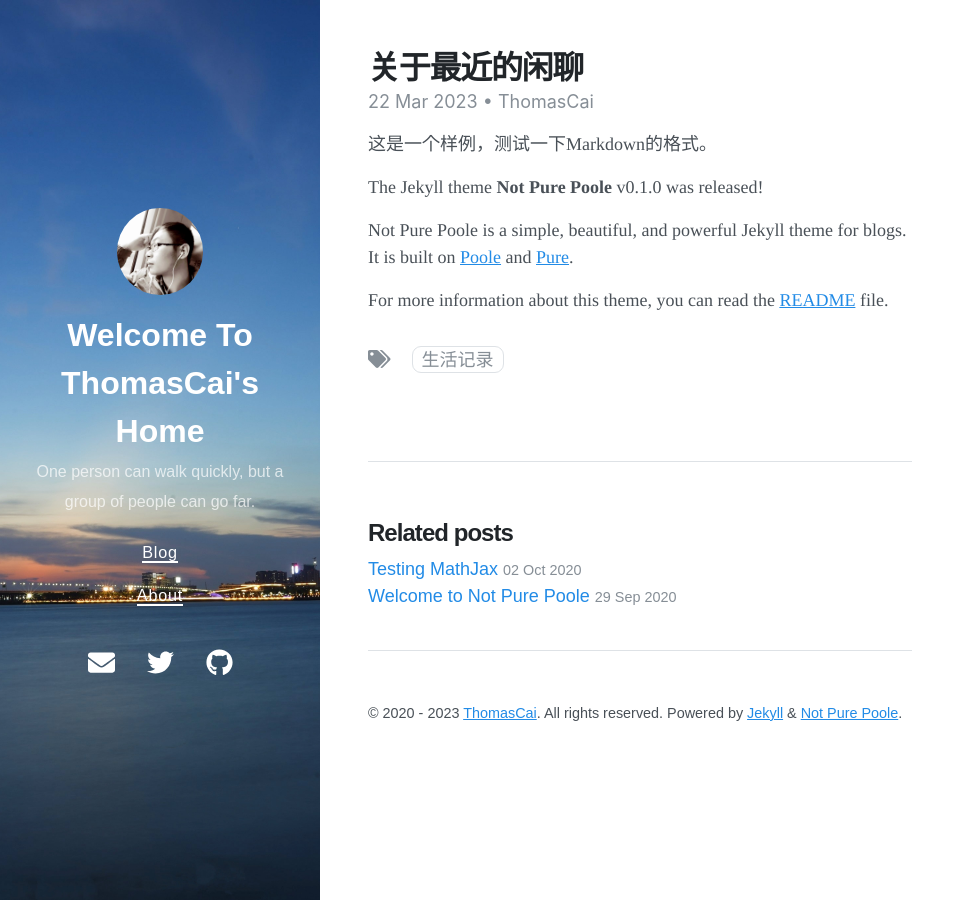
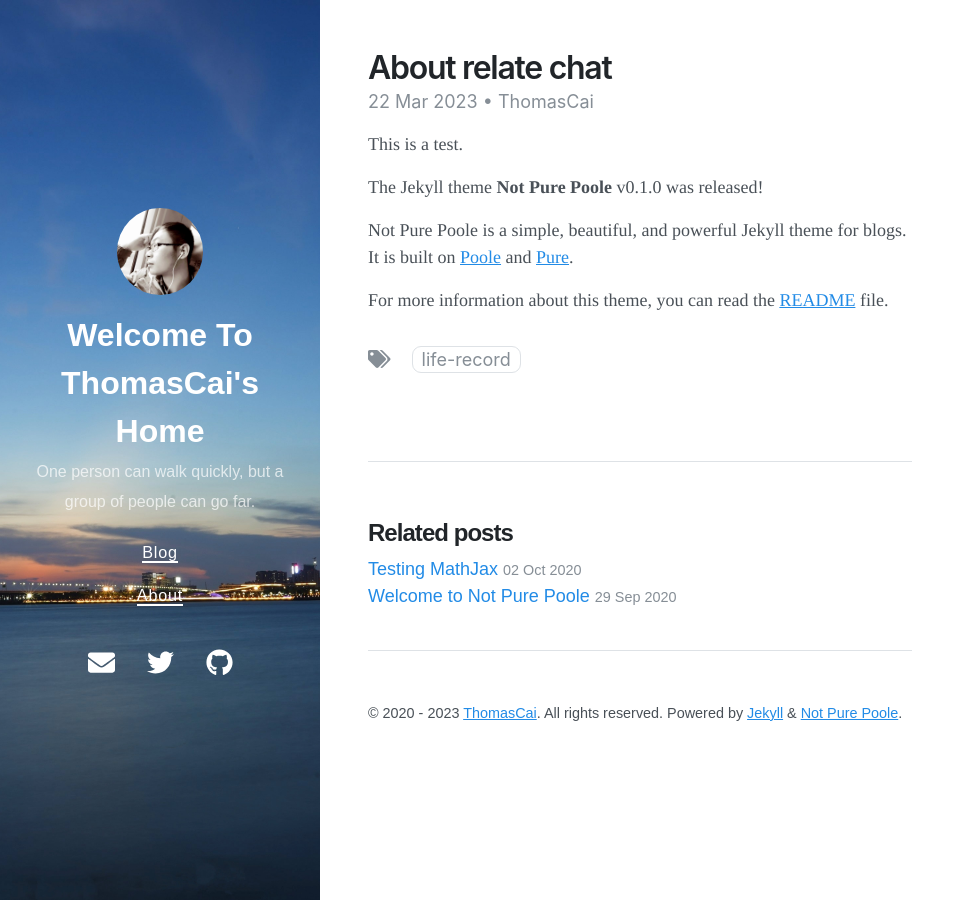
Before and after one commit to ThomasCai/thomascai.github.io, a Jekyll site: the page built from _posts/2023-03-22-about-relate-chat.md, in a window 1280 px wide. Shown: the whole page, without its empty margins (0-969 px from the left). Built offline with Jekyll 4.4.1, drawn with Linux system fonts in a browser that asks for light colours; nearby versions of some CDN libraries.

Commit message:
update md

```diff
--- a/_posts/2023-03-22-关于最近的闲聊.md
+++ b/_posts/2023-03-22-about-relate-chat.md
@@ -1,13 +1,13 @@
 ---
 layout: post
-title: 关于最近的闲聊
+title: About relate chat
 author: ThomasCai
 tags:
-- 生活记录
+- life record
 date: 2023-03-22 17:56 +0800
 ---
 
-这是一个样例，测试一下Markdown的格式。
+This is a test.
 
 The Jekyll theme **Not Pure Poole** v0.1.0 was released!
 
```
